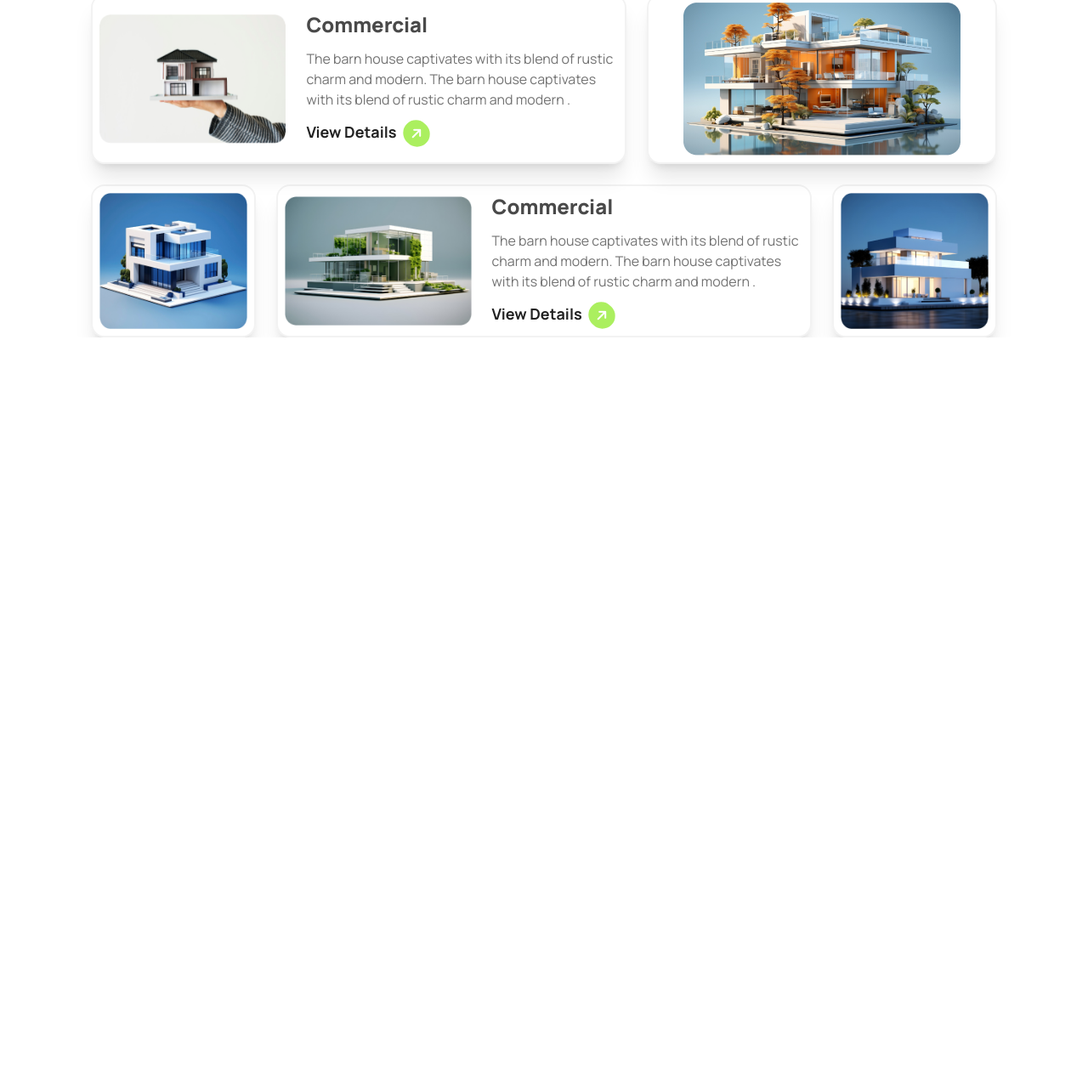
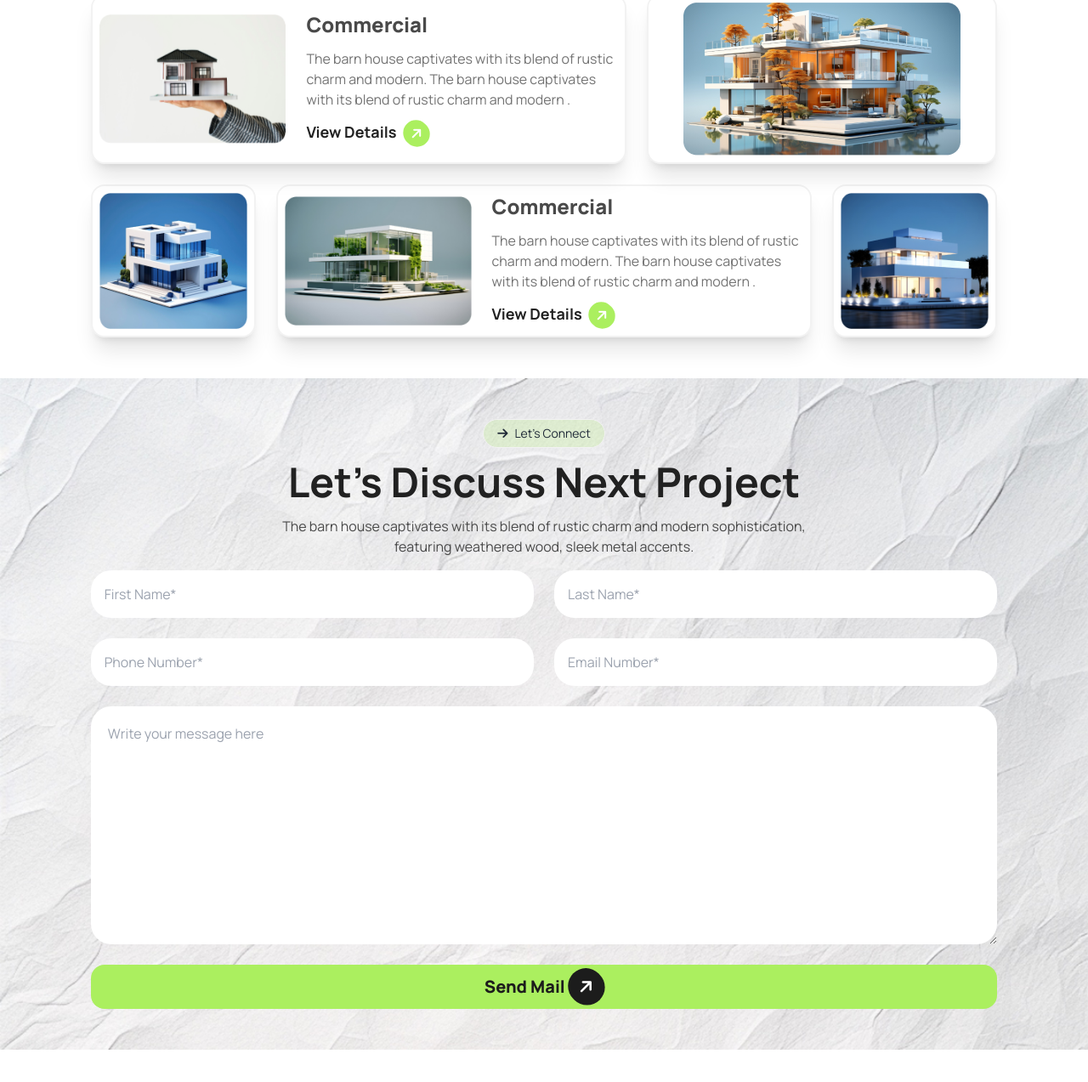
Before and after one commit to ShafayetHossain/Assignment-03, a plain HTML site: page index.html in a window 1280 px wide. Shown: the part 2072-3345 px from the top of the page at 85% size. Before the commit the page ends 2469 px from the top, so only its background shows below. Drawn offline with nearby package versions, Linux system fonts and the light colour scheme.

Commit message:
Project section added

```diff
--- a/index.html
+++ b/index.html
@@ -257,6 +257,36 @@
 
         </div>
       </section>
+      <section class="my-12 bg-[url('assets/bg.jpg')] bg-cover">
+
+        <div class="w-5/6 mx-auto flex flex-col items-center  gap-y-4 py-12">
+
+          <div class="max-w-2xl flex flex-col items-center text-center gap-y-4">
+            <div class="badge flex p-4 gap-x-2 bg-[rgba(171,239,95,0.20)]">
+              <i class="fa-solid fa-arrow-right"></i>
+              <div class="">Let’s Connect</div>
+            </div>
+            <h2 class="text-2xl font-bold lg:text-5xl  text-[#212121]">Let’s Discuss Next Project</h2>
+            <p class="text-[#494949]">The barn house captivates with its blend of rustic charm and modern sophistication, featuring weathered wood, sleek metal accents.</p>
+          </div>
+
+          <div class="grid grid-cols-1 lg:grid-cols-2 w-full gap-6">
+
+              <input type="text" placeholder="First Name*" class= "rounded-3xl p-4" />
+
+              <input type="text" placeholder="Last Name*" class= "rounded-3xl p-4" />
+
+              <input type="text" placeholder="Phone Number*" class= "rounded-3xl p-4" />
+
+              <input type="text" placeholder="Email Number*" class= "rounded-3xl p-4" />
+
+              <textarea class="lg:col-span-2 rounded-3xl p-5" placeholder="Write your message here"   name="" id="" cols="" rows="10"></textarea>
+
+              <span class="lg:col-span-2 text-center bg-[#ABEF5F] py-1 text-[#1C1C1C] font-extrabold text-xl rounded-2xl w-full">Send Mail <i class="fa-solid fa-arrow-right text-[#ffff] bg-[#1C1C1C] bg p-3 rounded-full -rotate-45"></i></span>
+          </div>
+        </div>
+
+      </section>
 
     </main>
     <footer>
```
